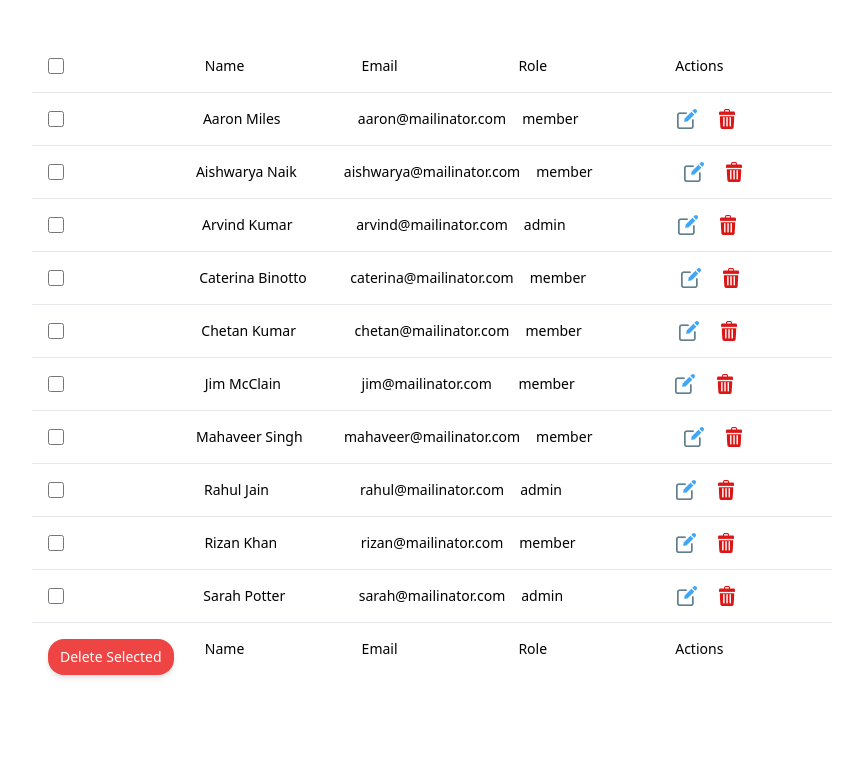
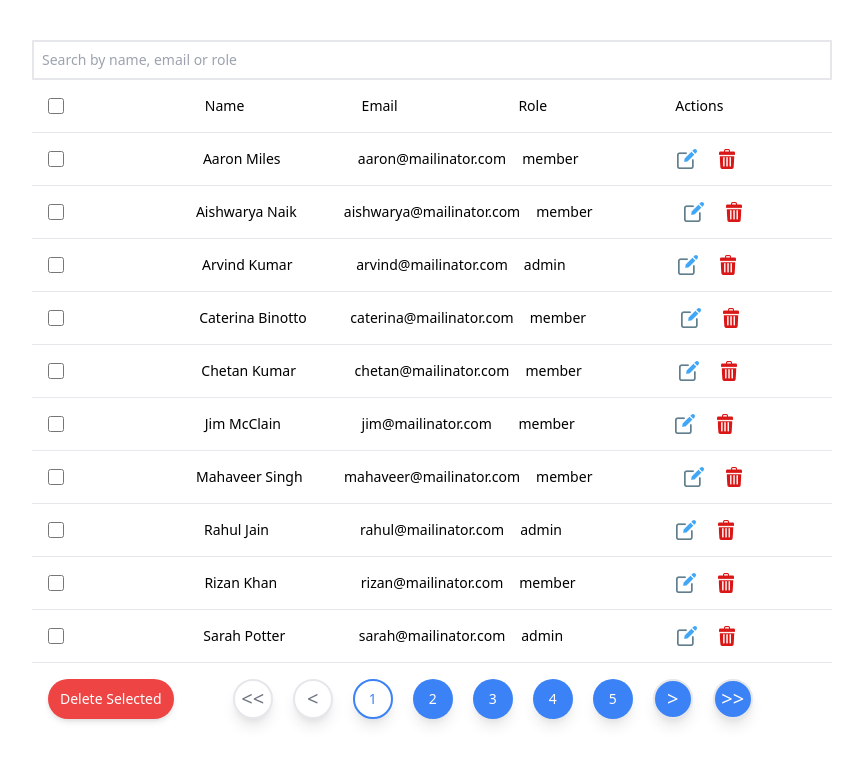
Before and after one commit to mratyunjay-tripathi/admin.github.io, a React (Create React App) app: page / in a window 1280 px wide. Shown: the top 764 px of the page, without its empty margins (208-1071 px from the left). Built offline with nearby package versions, Linux system fonts and the light colour scheme.

Commit message:
table created pagination and search done

```diff
--- a/src/App.js
+++ b/src/App.js
@@ -1,6 +1,6 @@
 import React, { Component } from 'react';
 import { connect } from 'react-redux';
-import { fetchMembers } from '../src/store/actions/member';
+import { fetchMembers,deleteSelected } from '../src/store/actions/member';
 import Edit from '../src/assets/edit.png';
 import Trash from '../src/assets/trash.png';
 
@@ -15,40 +15,181 @@ class App extends Component {
     }
 
     this.state = {
-      members: []
-    }
-  }
-  static getDerivedStateFromProps(props, current_state) {
-    console.log("derieved state called", props.members, "current state", current_state);
-    return {
-      members: props.members.length > 0 ?
-        props.members.slice(0,10) : current_state.members,
+      searchValue: "",
+      members: [],
+      start: 1,
+      end: 10,
+      maxPages: 1,
+      docLength: 0,
+      selectedIndex: 1,
+      selectedRecords: {}
     }
   }
 
+
   componentDidMount = () => {
-    this.props.fetchMembers();
+    this.props.fetchMembers().then(() =>
+      this.setData(this.props.members));
+  }
+
+  searchValue = (e) => {
+    const { searchValue } = this.state;
+
+    if (e.keyCode === 13) {
+      console.log("search value", searchValue, e.keyCode);
+
+      if (searchValue !== "") {
+        const results = this.props.members.filter((member) => {
+          return member.name.toUpperCase().includes(searchValue.toUpperCase()) ||
+            member.email.toUpperCase().includes(searchValue.toUpperCase()) ||
+            member.role.toUpperCase().includes(searchValue.toUpperCase());
+        })
+        this.setData(results);
+      } else {
+        this.setData(this.props.members);
+      }
+    }
+  }
+
+  setData = (results) => {
+    const maxPages = Math.ceil(results.length / 10);
+    const docLength = results.length;
+    this.setState({
+      maxPages, docLength, members: results, start: docLength === 0 ? 0 : 1,
+      end: docLength <= 10 ? docLength : 10,
+      selectedRecords:{}
+    })
+  }
+
+  pages = () => {
+    const { maxPages, selectedIndex } = this.state;
+    const buttonPages = [];
+    for (let i = 1; i <= maxPages; i++) {
+      const newButton = <button className={`w-10 h-10 font-md cursor-pointer rounded-full shadow-lg hover:shadow-sm border-blue-500 mr-5 ${i === selectedIndex ? 'bg-white text-blue-500 border-2' : 'text-white bg-blue-500'}`} onClick={() => this.navigate(i)}>{i} </button>;
+
+      buttonPages.push(newButton);
+
+    }
+    return buttonPages;
+  }
+
+  navigate = (page) => {
+    if (page > 0) {
+      const offset = (page - 1) * 10;
+      this.setState({ selectedIndex: page, start: 1 + offset, end: 10 + offset });
+    }
+  }
+
+  nextPage = () => {
+    const { selectedIndex, maxPages } = this.state;
+    if (selectedIndex < maxPages) {
+      this.navigate(selectedIndex + 1);
+    }
+  }
+
+  prevPage = () => {
+    const { selectedIndex } = this.state;
+    if (selectedIndex >= 2) {
+      this.navigate(selectedIndex - 1);
+    }
+  }
+
+  firstPage = () => {
+    const { docLength, selectedIndex } = this.state;
+    if (docLength > 0 && selectedIndex !== 1)
+      this.navigate(1);
+  }
+
+  lastPage = () => {
+    const { maxPages, selectedIndex } = this.state;
+    if (maxPages !== 0 && selectedIndex !== maxPages)
+      this.navigate(maxPages);
+  }
+
+  selectOne = (member) => {
+    const { selectedRecords, selectedIndex } = this.state;
+
+    const update = selectedRecords[selectedIndex] ? { ...selectedRecords[selectedIndex] } : {};
+    if (!update[member.id]) {
+      update[member.id] = true;
+    } else {
+      delete update[member.id];
+    }
+    const newUpdate = { ...selectedRecords };
+    newUpdate[selectedIndex] = update;
+    this.setState({ selectedRecords: newUpdate });
+  }
+
+  selectAll = () => {
+    const { members, selectedIndex, start, end, selectedRecords } = this.state;
+    if (this.checkSelectedRecord()) {
+      const { ...update } = selectedRecords;
+      delete update[selectedIndex];
+      this.setState({ selectedRecords: update });
+    } else {
+      const records = {};
+      members.slice(start - 1, end).map((member) => {
+        records[member.id] = true;
+      })
+      const update = { ...selectedRecords };
+      update[selectedIndex] = records;
+      this.setState({ selectedRecords: update });
+    }
+  }
+
+  currentPageLength = () => {
+    const { start, end, members } = this.state;
+    return members.slice(start - 1, end).length;
+  }
+
+  checkSelectedRecord = () => {
+    const { selectedRecords, selectedIndex, start, end, members } = this.state;
+    const records = selectedRecords[selectedIndex];
+
+    if (records) {
+      return Object.keys(records).length === this.currentPageLength() ? true : false;
+    } else {
+      return false;
+    }
+  }
+
+  isSelected = (member) => {
+    const { selectedRecords, selectedIndex } = this.state;
+    return selectedRecords[selectedIndex] && selectedRecords[selectedIndex][member.id] ? true : false;
+  }
+
+  deleteSelected=()=>{
+    this.props.deleteSelected(this.state.selectedRecords);
   }
 
   render() {
-    const { members } = this.state;
-    console.log("members", members);
+    const { members, start, end } = this.state;
+
     return (
 
       <div className="flex flex-col flex-1  justify-center items-center px-10 py-10 xl:px-60 text-sm">
+
+        <div className="flex  flex-1 w-full items-center justify-center ">
+          <input type="text" placeholder="Search by name, email or role"
+            className="flex-1 p-2 border-2 focus:border-blue"
+            onChange={(e) => this.setState({ searchValue: e.target.value })}
+            onKeyDown={this.searchValue}
+          >
+          </input>
+        </div>
         <div className='divide-y w-full'>
           <div className="flex flex-row flex-1  p-4 space-x-4  font-medium w-full ">
             <div className="flex min-w-200 flex-1  items-center  ">
-              <input type="checkbox" className="h-4 w-4 cursor-pointer"></input>
+              <input type="checkbox" className="h-4 w-4 cursor-pointer " onClick={this.selectAll} checked={this.checkSelectedRecord()}></input>
             </div>
             {Object.values(this.keys).map(v =>
               <div className="min-w-200 flex-1">{v}</div>)}
           </div>
-          {members.map((member, index) =>
-
-            <div className="flex flex-row flex-1  p-4 space-x-4 font-light w-full hover:bg-gray-200 cursor-pointer" key={index.toString()}>
-              <div className="flex flex-1 items-center" key="first">
-                <input type="checkbox" className="h-4 w-4 cursor-pointer"></input>
+          {members.slice(start - 1, end).map((member, index) =>
+            <div className={`flex flex-row flex-1  p-4 space-x-4 font-light w-full hover:bg-gray-200 cursor-pointer ${this.isSelected(member) ? 'bg-gray-200' : 'bg-white'}`} key={index.toString()}
+              onClick={() => this.selectOne(member)}>
+              <div className="flex flex-1 items-center" key="first" >
+                <input type="checkbox" className="h-4 w-4 cursor-pointer" checked={this.isSelected(member)}></input>
               </div>
               {Object.keys(this.keys).map((v, index) =>
                 (member[v] ? <div className="flex-1 " key={index.toString()}><p>{member[v]}</p></div> : null))}
@@ -58,14 +199,25 @@ class App extends Component {
               </div>
             </div>
           )}
-      <div className="flex flex-row flex-1  p-4 space-x-4  font-medium w-full ">
-            <div className="flex min-w-200 flex-1  items-center  ">
-              <button  className="bg-red-500 py-2 px-3 cursor-pointer rounded-2xl text-white shadow-md hover:shadow-sm"> Delete Selected</button>
+          <div className="flex flex-row flex-1  p-4 space-x-4  font-medium w-full ">
+            <div className="flex min-w-200  items-center  ">
+              <button className=" w-100 h-10 bg-red-500 py-2 px-3 cursor-pointer rounded-3xl text-white shadow-md hover:shadow-sm" onClick={this.deleteSelected}> Delete Selected</button>
             </div>
-            {Object.values(this.keys).map(v =>
-              <div className="min-w-200 flex-1">{v}</div>)}
+
+            <div className="flex  flex-1 items-center justify-center ">
+              <button className="w-10 h-10 bg-white  cursor-pointer rounded-full text-gray-500 shadow-lg hover:shadow-sm hover:bg-white hover:text-blue-500  hover:border-blue-500 border-2
+              mr-5 text-xl" onClick={this.firstPage}> {"<<"}</button>
+              <button className="w-10 h-10 bg-white  cursor-pointer rounded-full text-gray-500 shadow-lg hover:shadow-sm hover:bg-white hover:text-blue-500  hover:border-blue-500 border-2 text-xl mr-5"
+                onClick={this.prevPage}> {"<"}</button>
+
+              {this.pages()}
+
+              <button className="w-10 h-10 bg-blue-500  cursor-pointer rounded-full text-white shadow-lg hover:shadow-sm hover:bg-white hover:text-blue-500  hover:border-blue-500 border-2 text-xl mr-5"
+                onClick={this.nextPage}>{">"} </button>
+              <button className="w-10 h-10 bg-blue-500  cursor-pointer rounded-full text-white shadow-lg hover:shadow-sm hover:bg-white hover:text-blue-500  hover:border-blue-500 border-2 text-xl mr-5"
+                onClick={this.lastPage}>{">>"} </button>
+            </div>
           </div>
-
         </div>
       </div>
     );
@@ -81,7 +233,8 @@ const mapStateToProps = (state) => {
 
 const mapDispatchToProps = (dispatch) => {
   return {
-    fetchMembers: fetchMembers(dispatch)
+    fetchMembers: fetchMembers(dispatch),
+    deleteSelected:deleteSelected(dispatch)
   }
 }
 
--- a/src/store/actions/member.js
+++ b/src/store/actions/member.js
@@ -287,10 +287,18 @@ export const fetchMembers = (dispatch) => () => {
     //     .then(r => { console.log("response", r); return r.json() })
     //     .then(r => {
     //         console.log("response1", r)
-            dispatch({
+           return new Promise((resolve,reject) =>{ dispatch({
                 type: ActionTypes.ADD_MEMBERS,
                 payload: r
-            });
+            })
+            resolve(true)});
         // })
         // .catch(e => console.log("error", e));
 }
+
+export const deleteSelected=(dispatch)=>((records)=>{
+    dispatch((dispatch,getState)=>{
+            const {members}=getState();
+
+    })
+})
```
